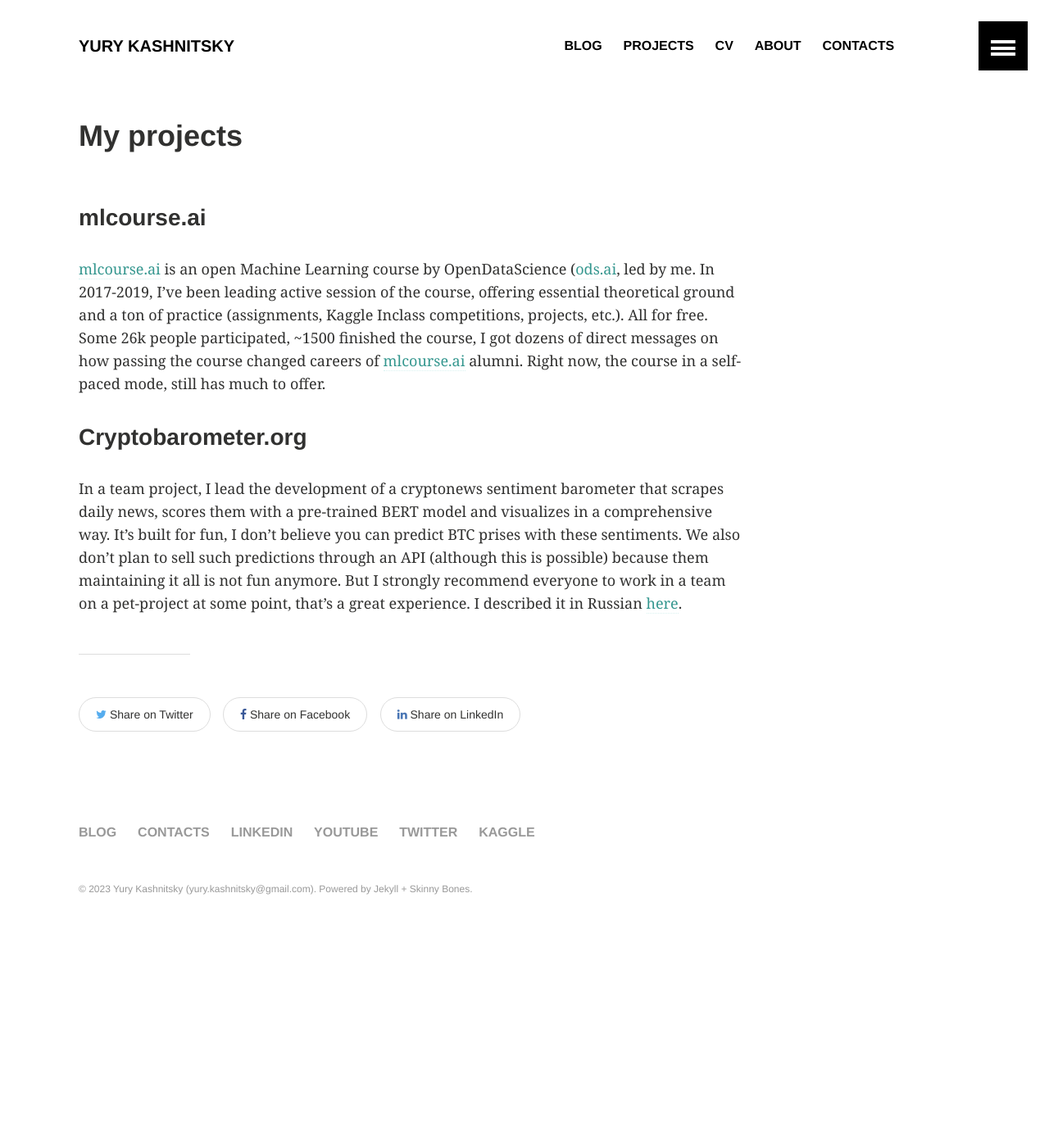
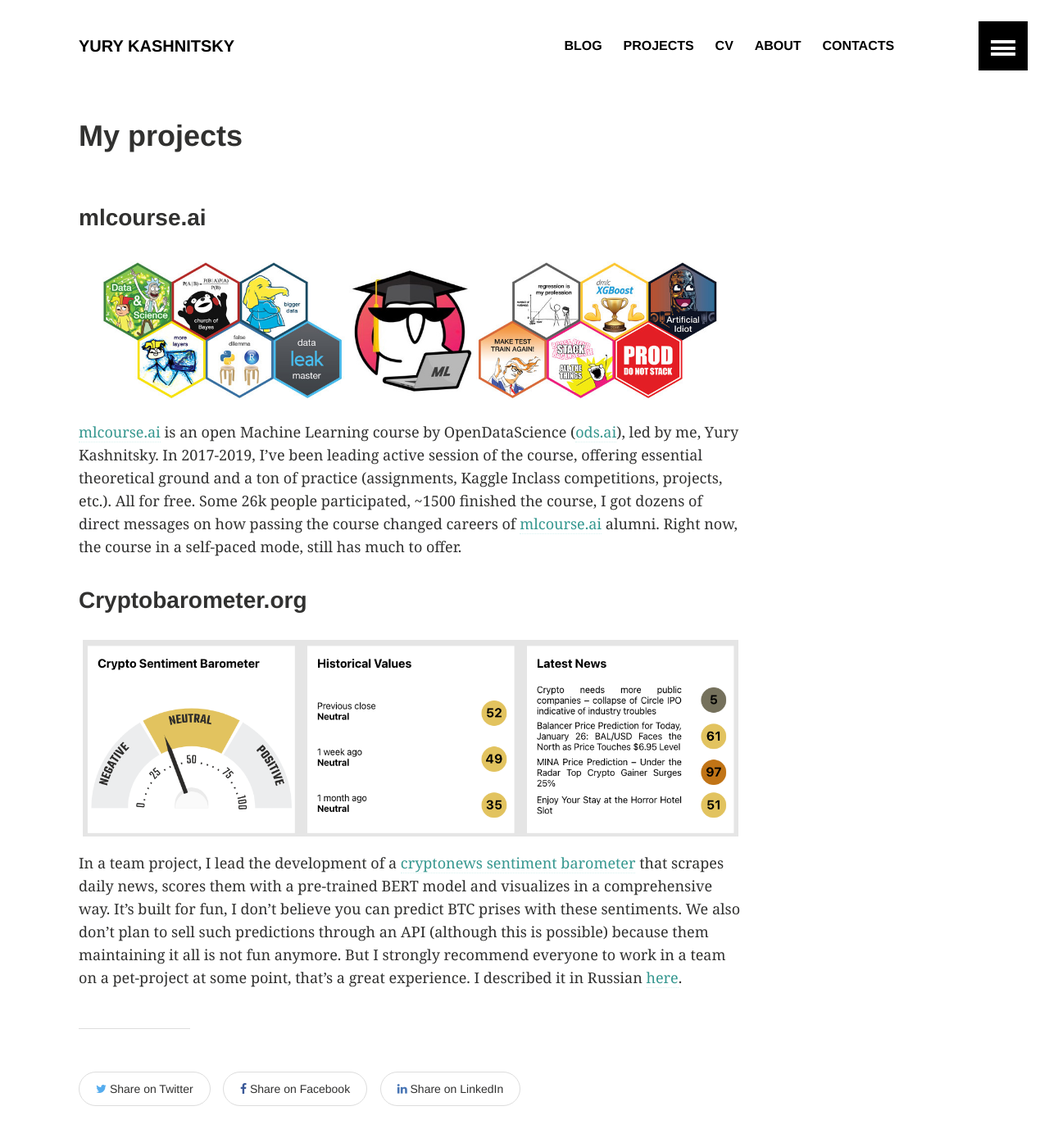
Before and after one commit to Yorko/yorko.github.io, a Jekyll site: the page built from _pages/projects.md, in a window 1280 px wide and 1400 px high. Shown: the top 1389 px of the window at 82% size. Built offline with Jekyll 4.4.1, drawn with Linux system fonts in a browser that asks for light colours; comment, search, counter and statistics services are not loaded.

Commit message:
add images to mlcourse.ai and cryptobarometer.org (#27)

```diff
--- a/_pages/projects.md
+++ b/_pages/projects.md
@@ -9,8 +9,13 @@
 
 ### mlcourse.ai
 
-[mlcourse.ai](https://mlcourse.ai) is an open Machine Learning course by OpenDataScience ([ods.ai](https://ods.ai), led by me. In 2017-2019, I've been leading active session of the course, offering essential theoretical ground and a ton of practice (assignments, Kaggle Inclass competitions, projects, etc.). All for free. Some 26k people participated, ~1500 finished the course, I got dozens of direct messages on how passing the course changed careers of [mlcourse.ai](https://mlcourse.ai)  alumni. Right now, the course in a self-paced mode, still has much to offer.
+<div style="text-align:center"><img src="/images/projects/ods_stickers.jpg" width=800px /></div>
+
+[mlcourse.ai](https://mlcourse.ai) is an open Machine Learning course by OpenDataScience ([ods.ai](https://ods.ai)), led by me, Yury Kashnitsky. In 2017-2019, I've been leading active session of the course, offering essential theoretical ground and a ton of practice (assignments, Kaggle Inclass competitions, projects, etc.). All for free. Some 26k people participated, ~1500 finished the course, I got dozens of direct messages on how passing the course changed careers of [mlcourse.ai](https://mlcourse.ai)  alumni. Right now, the course in a self-paced mode, still has much to offer.
 
 ### Cryptobarometer.org
 
-In a team project, I lead the development of a cryptonews sentiment barometer that scrapes daily news, scores them with a pre-trained BERT model and visualizes in a comprehensive way. It's built for fun, I don't believe you can predict BTC prises with these sentiments. We also don't plan to sell such predictions through an API (although this is possible) because them maintaining it all is not fun anymore. But I strongly recommend everyone to work in a team on a pet-project at some point, that's a great experience. I described it in Russian [here](https://habr.com/ru/company/ods/blog/673376/).
+
+<div style="text-align:center"><img src="/images/projects/cryptobarometer.png" width=800px /></div>
+
+In a team project, I lead the development of a [cryptonews sentiment barometer](https://cryptobarometer.org) that scrapes daily news, scores them with a pre-trained BERT model and visualizes in a comprehensive way. It's built for fun, I don't believe you can predict BTC prises with these sentiments. We also don't plan to sell such predictions through an API (although this is possible) because them maintaining it all is not fun anymore. But I strongly recommend everyone to work in a team on a pet-project at some point, that's a great experience. I described it in Russian [here](https://habr.com/ru/company/ods/blog/673376/).
```
Also changed, not shown: images/projects/cryptobarometer.png (added), images/projects/ods_stickers.jpg (added).
